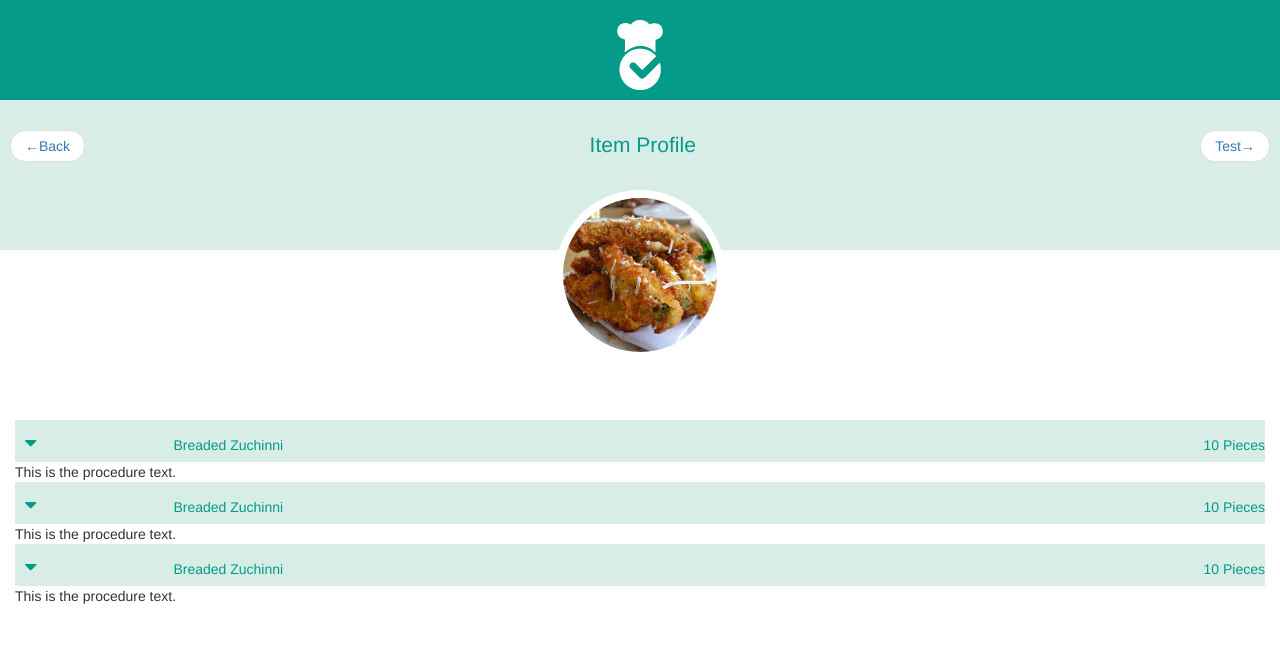
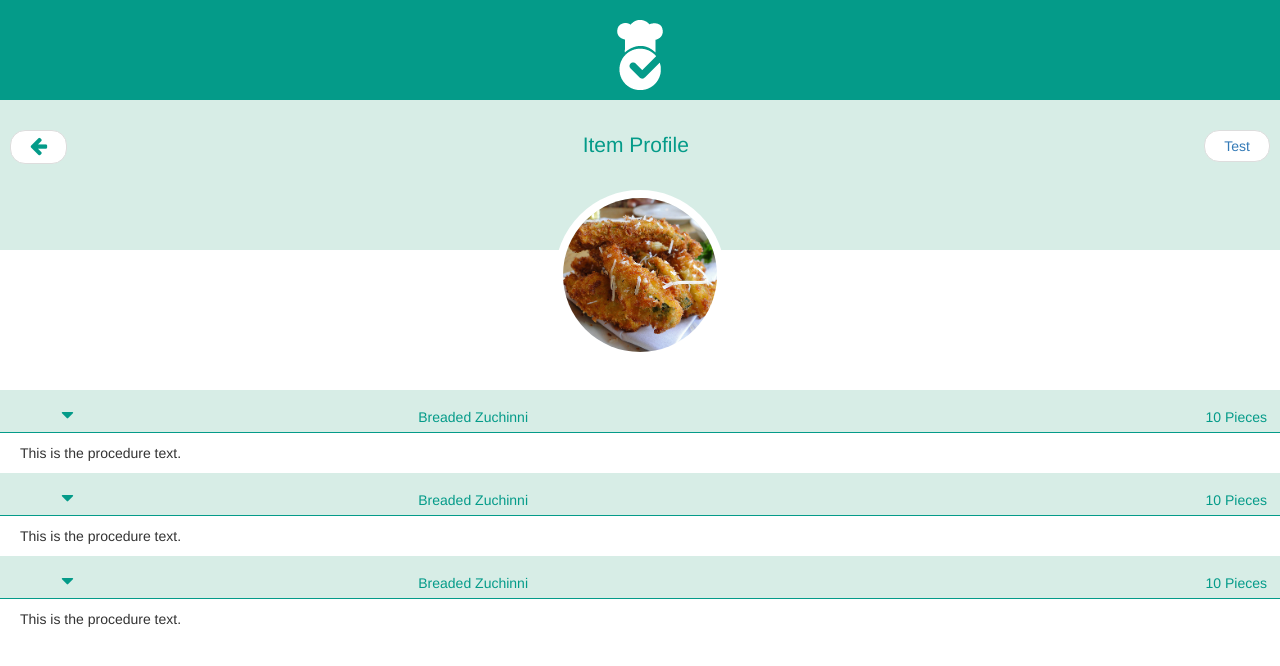
Before and after one commit to djuarez94/recipeReview_Application, a PHP site: page /recipeProfile.php in a window 1280 px wide. Shown: the top 666 px of the page. Run offline with PHP 8.4, Linux system fonts and the light colour scheme.

Commit message:
ficed CSS layout for the ingredients and measurements of the reipe. Also fixed the positioning of the item's profile photo

```diff
--- a/css/styles.css
+++ b/css/styles.css
@@ -149,6 +149,9 @@ div.title {
 
 .recipe {
   text-align: center;
+  margin-left: -15px;
+  margin-right: -15px;
+  margin-top: -30px;
 }
 
 .ingredients {
@@ -159,17 +162,25 @@ div.title {
 
 #measurement {
   text-align: right;
+  padding-right: 13px;
 }
 
 #downArrow {
   padding-left: 10px;
 }
 
+#procedure {
+  padding-top: 10px;
+  padding-bottom: 10px;
+  padding-left: 20px;
+  text-align: left
+}
+
 .profilePhoto {
 	border-radius: 100%;
   border: solid 8px #fff;
   position: relative;
-  bottom: 60px;
+  bottom: 30px;
 }
 
 
@@ -177,6 +188,7 @@ div.title {
     width: 100%; /* Try setting this to 400px or something */
     display: table;
     background-color: #d7ede6;
+    border-bottom: solid 1px #049b89;
 }
 .child {
     display: table-cell;
@@ -185,7 +197,7 @@ div.title {
     margin-left: 25px;
     /* Decorative .. */
     min-height: 40px;
-    padding-top: 13px;
+    padding-top: 15px;
     color: #049b89;
 }
 .child:first-child .ingredient {
--- a/recipeProfile.php
+++ b/recipeProfile.php
@@ -17,24 +17,15 @@
 				<div class="miniNav">
 					<nav class="buttonNav" aria-label="...">
 					  <ul class="pager">
-					    <li class="previous"><a href="#"><span aria-hidden="true">&larr;</span>Back</a></li>
+					    <li class="previous"><a href="recipes.php"><i style="font-size:20px; padding-left:5px;" class="fa fa-arrow-left" aria-hidden="true"></i>
+</a></li>
 						<li class="miniHeader">Item Profile</li>
-					    <li class="next"><a href="#">Test<span aria-hidden="true">&rarr;</span></a></li>
+					    <li class="next"><a style="padding-left:19px; padding-right:19px;"href="#">Test</a></li>
 					  </ul>
 					</nav>
 				</div>
 				<div class="recipe">
 					<img class ="profilePhoto" src="img/zuchini_PH.jpg" width="170px">
-					<!-- <div class="ingredients">
-						<i id="downArrow" class="fa fa-caret-down" aria-hidden="true"></i>
-						<p id="ingredient">Breaded Zuchinni</p>
-						<p id="measurement">10 Pieces</p>
-					</div>
-					<div id="procedure">
-						This is the procedure text.
-					</div> -->
-				</div>
-
 					<div class="recipeTable">
 					    <div class="child">
 					        <div class="ingredient">
@@ -94,6 +85,17 @@
 					<div id="procedure">
 						This is the procedure text.
 					</div>
+					<!-- <div class="ingredients">
+						<i id="downArrow" class="fa fa-caret-down" aria-hidden="true"></i>
+						<p id="ingredient">Breaded Zuchinni</p>
+						<p id="measurement">10 Pieces</p>
+					</div>
+					<div id="procedure">
+						This is the procedure text.
+					</div> -->
+				</div>
+
+
 
 
 		</div>
```
Lines whose indentation alone changed are shown as unchanged.
